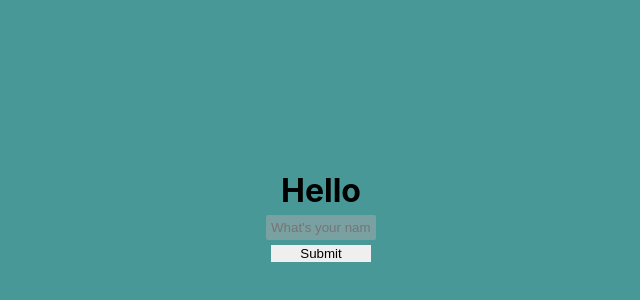
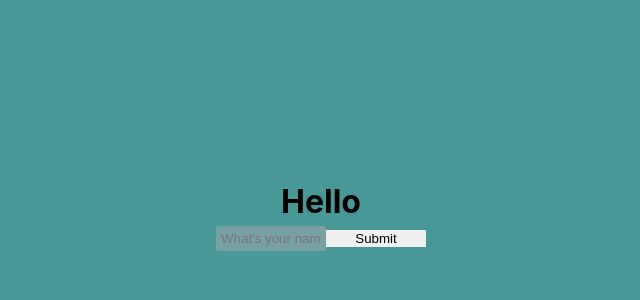
Before and after one commit to 1tav0/ReactJS, a React (Create React App) app: page / in a window 1280 px wide. Shown: the part 184-484 px from the top of the page, without its empty margins (319-959 px from the left). Built offline with nearby package versions, Linux system fonts and the light colour scheme.

Commit message:
React Forms and useState

```diff
--- a/src/Components/EvenHandling.js
+++ b/src/Components/EvenHandling.js
@@ -13,20 +13,26 @@ const EvenHandling = () => {
   }
 
   const [heading, setHeading] = useState("");
-  function handleClick() {
+  function handleClick(event) {
     setHeading(name);
+
+    event.preventDefault();
   }
 
   return (
     <div className='container'>
       <h1>Hello {heading}</h1>
-      <input
-        onChange={handleChange}
-        value={name}
-        type="text" placeholder="What's your name?" />
-      <button
-        onClick = {handleClick}
-      >Submit</button>
+      <form onSubmit={handleClick}>
+        <input
+          onChange={handleChange}
+          value={name}
+          type="text" placeholder="What's your name?" />
+        <button
+          type="submit"
+        >
+          Submit
+        </button>
+      </form>
     </div>
   )
 }
```
